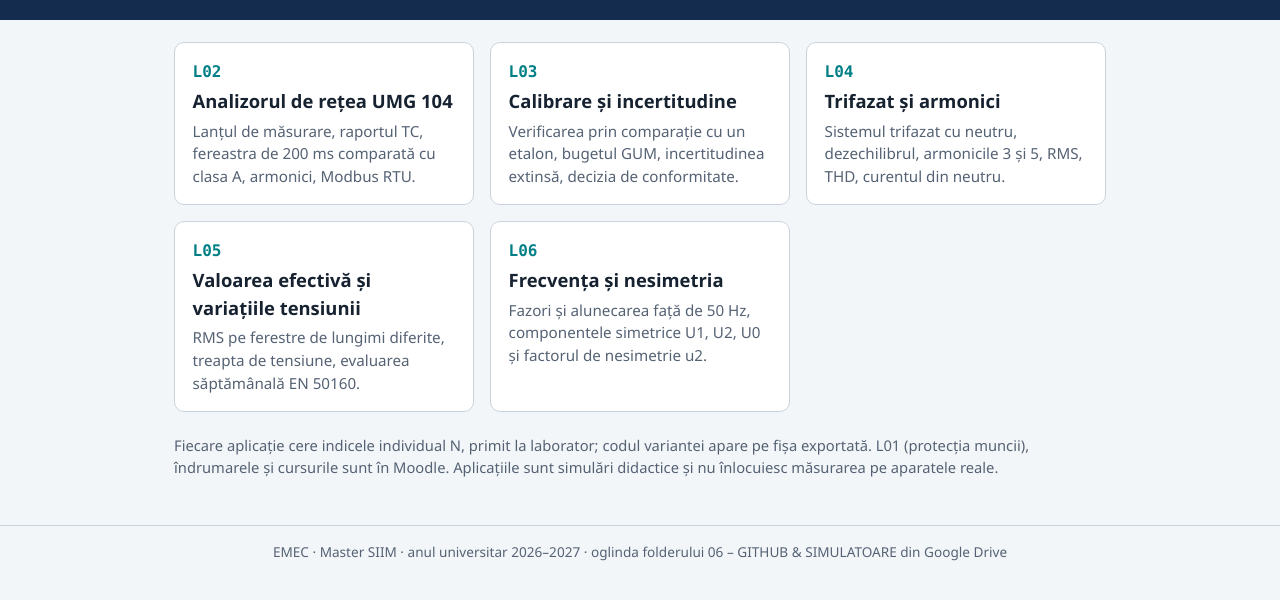
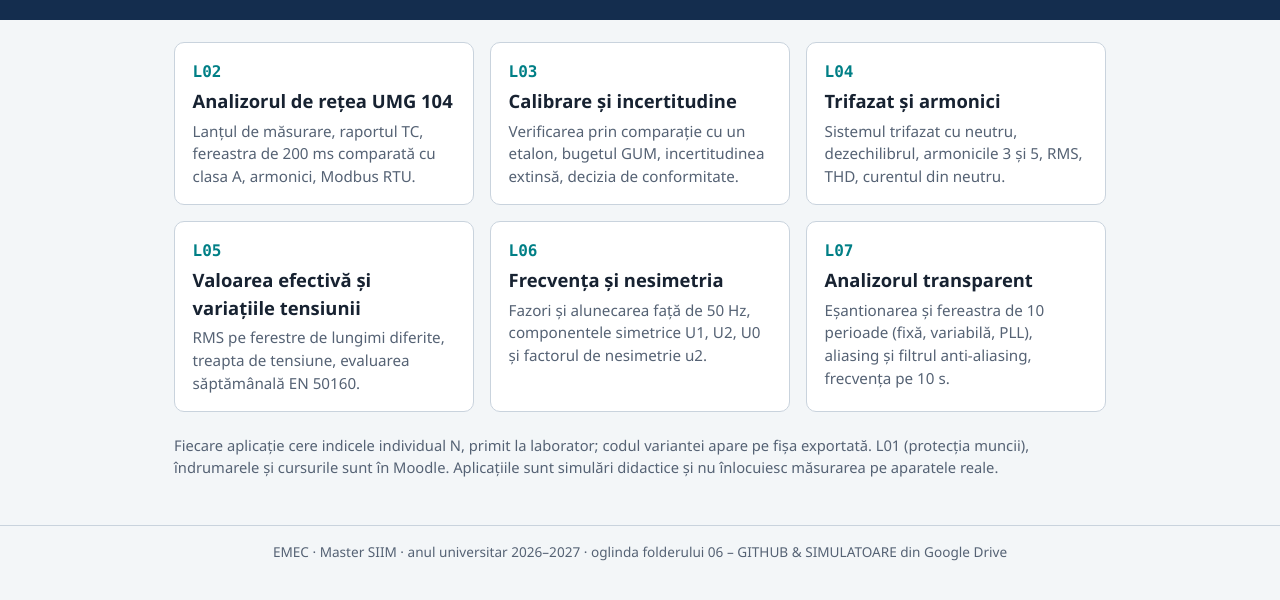
Before and after one commit to argatuflorin/EMEC, a plain HTML site: page index.html in a window 1280 px wide. Shown: the part 130-730 px from the top of the page. Drawn offline with Linux system fonts and the light colour scheme.

Commit message:
EMEC: adaugă L07 Analizorul transparent v1.0 (card în index, rând în README)

```diff
--- a/index.html
+++ b/index.html
@@ -36,6 +36,7 @@
     <a class="card" href="L04/EMEC_L04_Trifazat_Armonici_v1.0.html"><span class="code">L04</span><h2>Trifazat și armonici</h2><p>Sistemul trifazat cu neutru, dezechilibrul, armonicile 3 și 5, RMS, THD, curentul din neutru.</p></a>
     <a class="card" href="L05/EMEC_L05_RMS_Variatii_Tensiune_v1.0.html"><span class="code">L05</span><h2>Valoarea efectivă și variațiile tensiunii</h2><p>RMS pe ferestre de lungimi diferite, treapta de tensiune, evaluarea săptămânală EN 50160.</p></a>
     <a class="card" href="L06/EMEC_L06_Frecventa_Nesimetrie_v1.1.html"><span class="code">L06</span><h2>Frecvența și nesimetria</h2><p>Fazori și alunecarea față de 50 Hz, componentele simetrice U1, U2, U0 și factorul de nesimetrie u2.</p></a>
+    <a class="card" href="L07/EMEC_L07_Analizor_Transparent_v1.0.html"><span class="code">L07</span><h2>Analizorul transparent</h2><p>Eșantionarea și fereastra de 10 perioade (fixă, variabilă, PLL), aliasing și filtrul anti-aliasing, frecvența pe 10 s.</p></a>
   </div>
   <p class="note">Fiecare aplicație cere indicele individual N, primit la laborator; codul variantei apare pe fișa exportată. L01 (protecția muncii), îndrumarele și cursurile sunt în Moodle. Aplicațiile sunt simulări didactice și nu înlocuiesc măsurarea pe aparatele reale.</p>
 </main>
```
Also changed, not shown: 1 other file.
